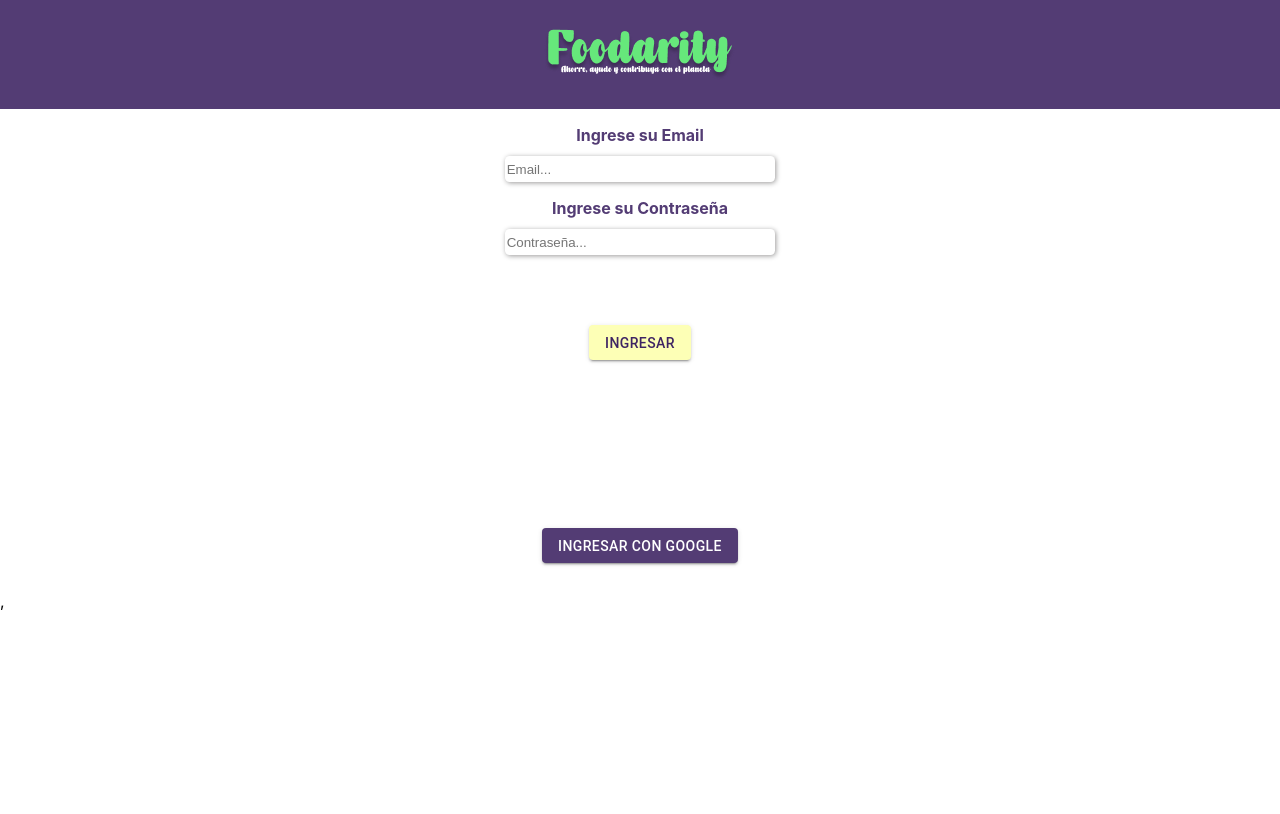
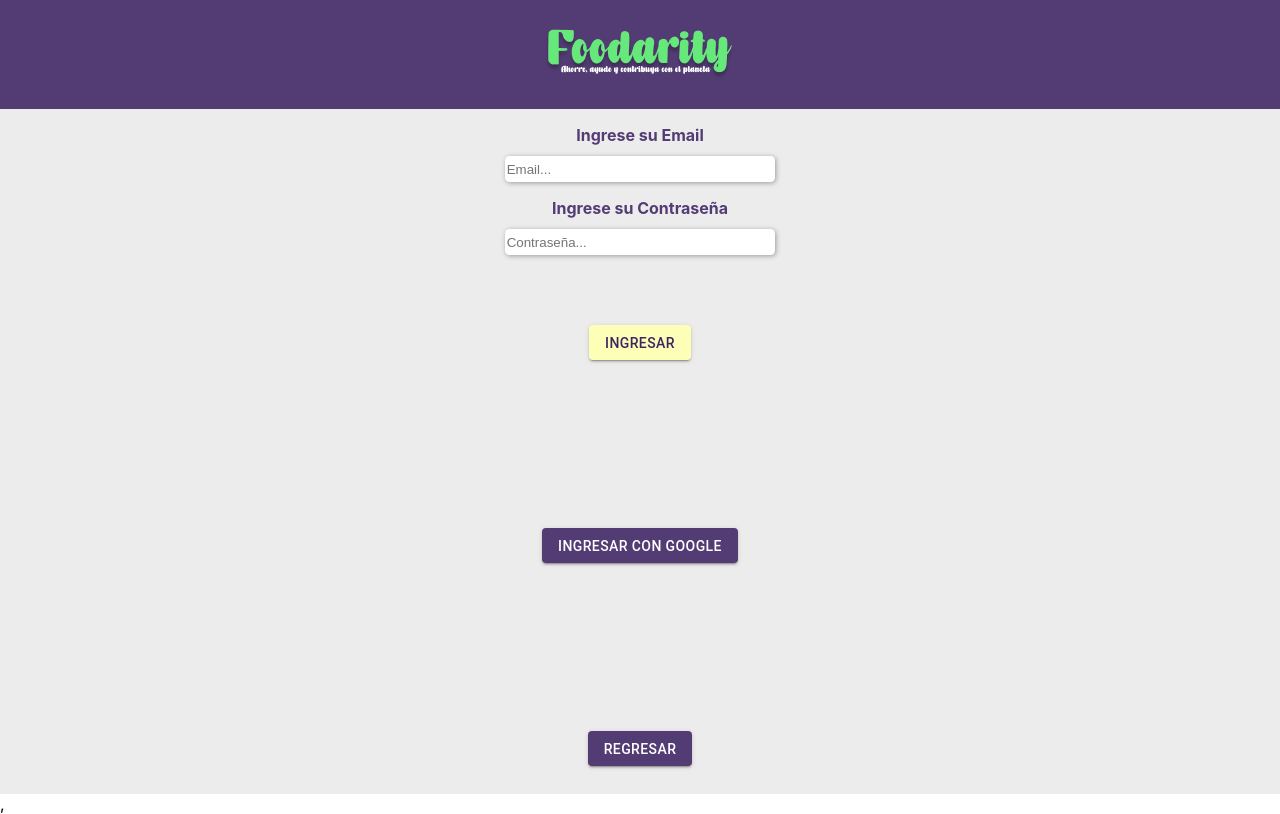
Before and after one commit to martin-chaparro/foodarity-app, a React (Create React App) app in the folder frontend/: page /login in a window 1280 px wide. Built offline with nearby package versions, Linux system fonts and the light colour scheme.

Commit message:
feature: Changes

```diff
--- a/frontend/src/Pages/Loggin/Login.jsx
+++ b/frontend/src/Pages/Loggin/Login.jsx
@@ -1,11 +1,12 @@
 import React from 'react';
+import { Link } from 'react-router-dom';
 import Button from '@mui/material/Button';
 import estilos from './Login.module.css';
 import logo from '../../assets/Mobil-Full-Header-Logo.png';
 
 export default function Login() {
   return (
-    <div>
+    <div backgroundColor="transparent">
       <header className={estilos.header}>
         <div className={estilos.logo}>
           <img src={logo} alt="logo" />
@@ -57,6 +58,21 @@ export default function Login() {
         >
           Ingresar con Google
         </Button>
+        <Link to="/">
+          <Button
+            variant="contained"
+            sx={{
+              backgroundColor: '#533c74',
+              height: '2.5em',
+              color: '#fffff',
+              fontStyle: 'bold',
+              margin: '10em 2em 2em',
+              hover: false,
+            }}
+          >
+            Regresar
+          </Button>
+        </Link>
       </div>
     </div>
   );
--- a/frontend/src/Pages/Loggin/Login.module.css
+++ b/frontend/src/Pages/Loggin/Login.module.css
@@ -20,6 +20,12 @@ a {
   display: flex;
   flex-direction: column;
   align-items: center;
+  background-color: #ececec;
+  background-size: cover;
+  height: 100%;
+  width: 100%;
+  overflow: hidden;
+  margin-bottom: 0;
 }
 
 h3 {
```
